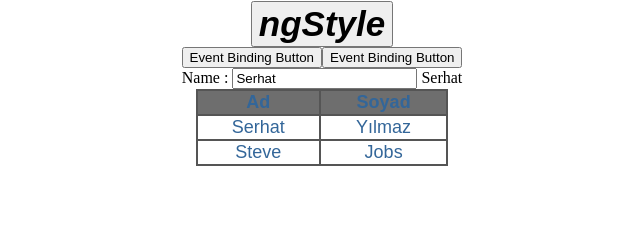
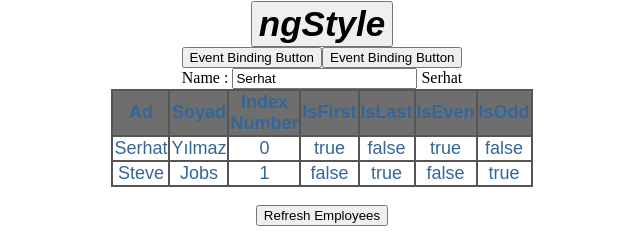
Before and after one commit to serhatyl/Angular2NestedComponent, an Angular app: page / in a window 1280 px wide. Shown: the part 841-1072 px from the top of the page, without its empty margins (318-958 px from the left). Before the commit the page ends 1015 px from the top, so only its background shows below. Built offline with nearby package versions, Linux system fonts and the light colour scheme.

Commit message:
ngFor trackBy Kullanımı

```diff
--- a/src/app/employee-list/employee-list.component.html
+++ b/src/app/employee-list/employee-list.component.html
@@ -4,15 +4,27 @@
     <tr>
       <th>Ad</th>
       <th>Soyad</th>
+      <th>Index Number</th>
+      <th>IsFirst</th>
+      <th>IsLast</th>
+      <th>IsEven</th>
+      <th>IsOdd</th>
     </tr>
   </thead>
   <tbody>
-    <tr *ngFor="let calisan of employees">
+    <tr *ngFor="let calisan of employees; trackBy: trackByEmpCode; let i = index;let isFirst=first; let isLast=last;let isEven = even;let isOdd = odd;">
       <td>{{calisan.name}}</td>
       <td>{{calisan.surname}}</td>
+      <td>{{i}}</td>
+      <td>{{isFirst}}</td>
+      <td>{{isLast}}</td>
+      <td>{{isEven}}</td>
+      <td>{{isOdd}}</td>
     </tr>
     <tr *ngIf="!employees || employees.length==0">
       <td colspan="5">No employees to display</td>
     </tr>
   </tbody>
 </table>
+<br>
+<button (click)="getEmployees()">Refresh Employees</button>
--- a/src/app/employee-list/employee-list.component.ts
+++ b/src/app/employee-list/employee-list.component.ts
@@ -20,6 +20,35 @@ export class EmployeeListComponent implements OnInit {
 
   constructor() { }
 
+  getEmployees() {
+    this.employees = [
+      {
+        code: 1,
+        name: 'Serhat',
+        surname: 'Yılmaz'
+      },
+      {
+        code: 2,
+        name: 'Steve',
+        surname: 'Jobs'
+      },
+      {
+        code: 3,
+        name: 'Steve',
+        surname: 'Woz'
+      },
+      {
+        code: 4,
+        name: 'Steve',
+        surname: 'Woz'
+      }
+    ];
+  }
+
+  trackByEmpCode(index, employee) {
+    return employee.code;
+  }
+
   ngOnInit() {
   }
 
```
